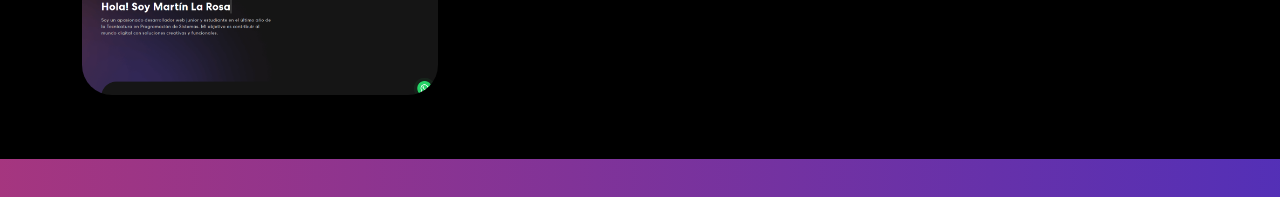
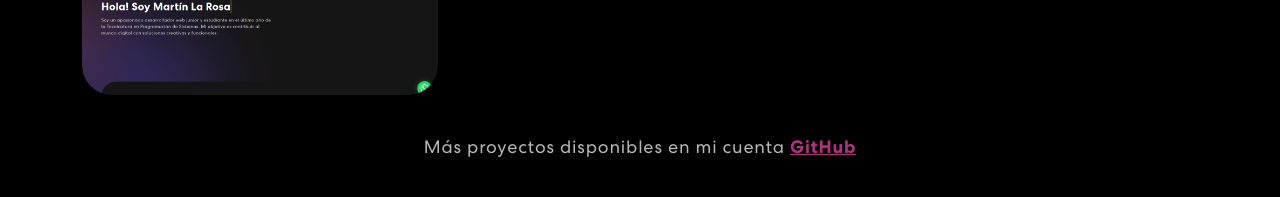
Before and after one commit to MartinLaRosa27/Sitio-Web-Personal, a React (Vite) app: page / in a window 1280 px wide. Shown: the part 1662-1859 px from the top of the page. Built offline with nearby package versions, Linux system fonts and the light colour scheme.

Commit message:
mensaje proyectos

```diff
--- a/src/app.scss
+++ b/src/app.scss
@@ -521,6 +521,20 @@ nav.navbar .navbar-toggler[aria-expanded="true"] .navbar-toggler-icon {
   @media (max-width: 576px) {
     padding: 0px 0px 20px;
   }
+
+  .link-github {
+    a {
+      color: #aa367c;
+      text-decoration: underline;
+      font-weight: bold;
+
+      &:hover {
+        color: #4a2fbd;
+        transition: 0.3s;
+        text-decoration: underline;
+      }
+    }
+  }
 }
 
 .project h2 {
--- a/src/components/Projects.tsx
+++ b/src/components/Projects.tsx
@@ -124,6 +124,12 @@ export const Projects = () => {
                 </div>
               )}
             </TrackVisibility>
+            <p className="link-github">
+              Más proyectos disponibles en mi cuenta{" "}
+              <a href="https://github.com/MartinLaRosa27" target="_blank">
+                GitHub
+              </a>
+            </p>
           </Col>
         </Row>
       </Container>
```
